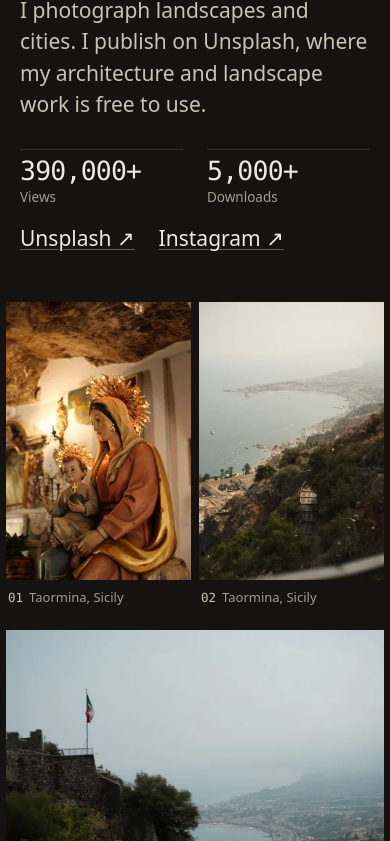
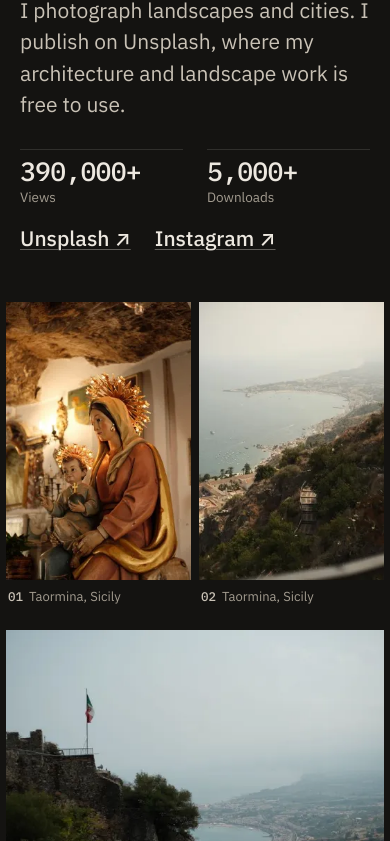
Before and after one commit to dom-t23/dominic-tataj, a website: page photography.html in a window 390 px wide. Shown: the part 230-1071 px from the top of the page. Drawn offline with Linux system fonts and the light colour scheme.

Commit message:
Fonts: back to swap with no local() fallbacks (they cost ~200 ms of first paint)
Measured on the throttled-phone budget: optional display or metric-matched local()
fallbacks each added 200-250 ms to first paint. Swap keeps first paint under 1.2 s;
a slow first visit shifts layout by about 0.07 (Google's 'good' is under 0.1). The
phone hero stays anchored to the top.

Co-Authored-By: Claude Opus 5.5 <noreply@anthropic.com>

```diff
--- a/css/site.css
+++ b/css/site.css
@@ -4,13 +4,9 @@
    drawing, the estimate in the flight data) and what can be pressed. Source Serif 4 for headings,
    IBM Plex Sans for text, IBM Plex Mono only for real numbers. Every value is a token here. */
 @font-face { font-family: "Source Serif Display"; src: url(../fonts/source-serif-display.woff2) format("woff2"); font-weight: 500 700; font-display: swap; }
-@font-face { font-family: "IBM Plex Sans"; src: url(../fonts/plex-sans.woff2) format("woff2"); font-weight: 100 700; font-display: optional; }
-/* fallbacks sized to the real fonts' metrics (measured with fontTools). Text and numbers use font-display: optional,
-   so a slow first visit keeps the fallback rather than re-wrapping every line; the serif headings swap. */
-@font-face { font-family: "Serif Fallback"; src: local("Georgia"); size-adjust: 95.2%; ascent-override: 108.8%; descent-override: 35.2%; line-gap-override: 0%; }
-@font-face { font-family: "Sans Fallback"; src: local("Arial"), local("Helvetica"); size-adjust: 100.4%; ascent-override: 102.1%; descent-override: 27.4%; line-gap-override: 0%; }
-@font-face { font-family: "IBM Plex Mono"; src: url(../fonts/plex-mono-400.woff2) format("woff2"); font-weight: 400; font-display: optional; }
-@font-face { font-family: "IBM Plex Mono"; src: url(../fonts/plex-mono-500.woff2) format("woff2"); font-weight: 500; font-display: optional; }
+@font-face { font-family: "IBM Plex Sans"; src: url(../fonts/plex-sans.woff2) format("woff2"); font-weight: 100 700; font-display: swap; }
+@font-face { font-family: "IBM Plex Mono"; src: url(../fonts/plex-mono-400.woff2) format("woff2"); font-weight: 400; font-display: swap; }
+@font-face { font-family: "IBM Plex Mono"; src: url(../fonts/plex-mono-500.woff2) format("woff2"); font-weight: 500; font-display: swap; }
 :root {
   color-scheme: dark;
   /* colour roles (contrast on each surface: node tests/contrast.cjs) */
@@ -39,8 +35,8 @@
   --lift: 0 0 0 1px rgba(237, 232, 224, 0.06), 0 24px 50px -32px rgba(0, 0, 0, 0.9);
   --e-1: none; --e-2: var(--lift); --e-3: var(--lift); --hi: none;
   /* type */
-  --font-display: "Source Serif Display", "Serif Fallback", Georgia, serif;
-  --font-body: "IBM Plex Sans", "Sans Fallback", system-ui, sans-serif;
+  --font-display: "Source Serif Display", Georgia, "Times New Roman", serif;
+  --font-body: "IBM Plex Sans", system-ui, -apple-system, "Segoe UI", sans-serif;
   --font-data: "IBM Plex Mono", ui-monospace, Menlo, Consolas, monospace;
   --wide: 100%; --semi: 100%;
   /* a 1.25 scale from 17 px, then display sizes that follow the viewport */
```
